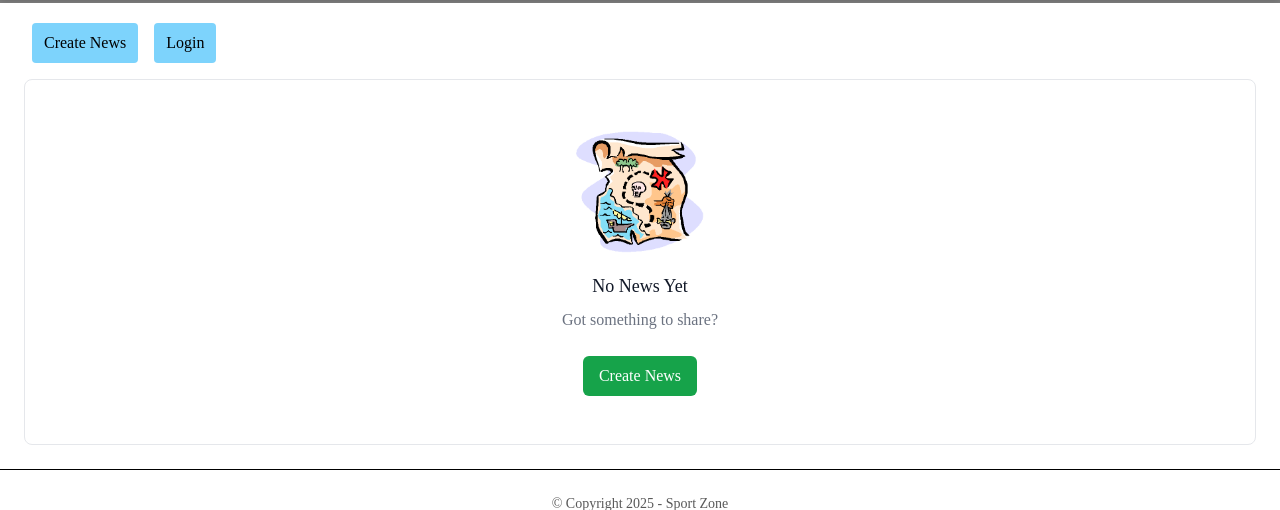
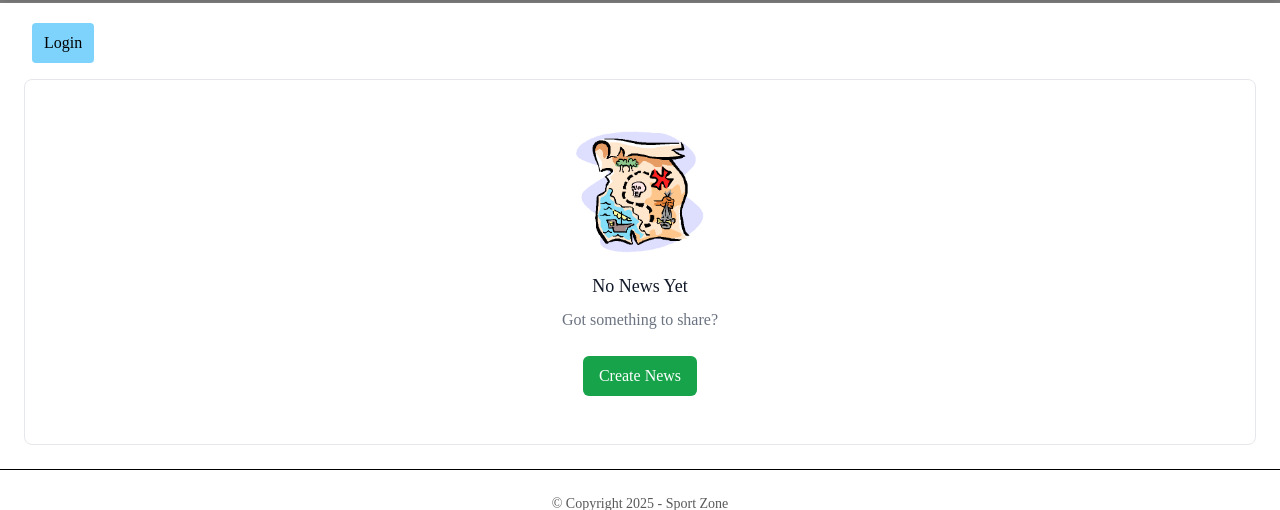
Before and after one commit to SehatinTubuhnya/sport-zone, a Django app: page /articles/ in a window 1280 px wide. Shown: the part 166-676 px from the top of the page. Run offline with Django 5.2, Linux system fonts and the light colour scheme; data that the repository does not hold is empty; some libraries are stand-ins or nearby versions.

Commit message:
something

```diff
--- a/account/templates/login.html
+++ b/account/templates/login.html
@@ -42,7 +42,7 @@
 
       <p class="text-center text-sm text-gray-600 mt-6">
         Don't have an account?
-        <a href="#" class="font-medium text-black hover:underline">
+        <a href="{% url 'account:register' %}" class="font-medium text-black hover:underline">
           Register here.
         </a>
       </p>
--- a/account/templates/register.html
+++ b/account/templates/register.html
@@ -49,7 +49,7 @@
 
       <p class="text-center text-sm text-gray-600 mt-6">
         Already have an account?
-        <a href="#" class="font-medium text-black hover:underline">
+        <a href="{% url 'account:login' %}" class="font-medium text-black hover:underline">
           Login here.
         </a>
       </p>
--- a/article/templates/article.html
+++ b/article/templates/article.html
@@ -34,7 +34,8 @@
 
   <!-- erase this later -->
   <div class="flex flex col items-center justify left mb-4">
-    <button id="create" class="bg-sky-300 hover:bg-sky-500 px-3 py-2 rounded transition-colors mx-2">Create News</button>
+
+    <div id="create"></div>
     {% if user.is_authenticated %}
     <a href="{% url 'account:logout' %}"><button id="logout" class="bg-sky-300 hover:bg-sky-500 px-3 py-2 rounded transition-colors mx-4">Logout</button></a>
     <h1>User : {{ username }}</h1>
@@ -135,10 +136,10 @@
     const refresh = document.getElementById('refresh');
     const confirmDelete = document.getElementById('confirmDelete');
     const submitEdit = document.getElementById('submitEdit');
+    const createBtn = document.getElementById('create');
 
     // temporaryDOM, erase later
     const logoutBtn = document.getElementById('logout');
-    const createBtn = document.getElementById('create');
 
     // State Variables
     let activeFilter = 'all';
@@ -168,7 +169,7 @@
     function buildNewsCardElement(news) {
       const data = news.fields
       const articleElement = document.createElement('article');
-      articleElement.className = 'bg-white border border-gray-200 hover:shadow-lg transition-shadow duration-300 overflow-hidden flex flex-col h-full';
+      articleElement.className = 'bg-white border border-gray-200 hover:shadow-lg transition-shadow duration-300 overflow-hidden flex flex-col h-full transition-transform duration-300 hover:-translate-y-2';
 
       const detailLink = `{% url 'article:show_detail' '00000000-0000-0000-0000-000000000000' %}`.replace('00000000-0000-0000-0000-000000000000', news.pk);
       const editLink = `{% url 'article:edit_article' '00000000-0000-0000-0000-000000000000' %}`.replace('00000000-0000-0000-0000-000000000000', news.pk);
@@ -238,6 +239,10 @@
       featuredGridContainer.innerHTML = '';
       hotGridContainer.innerHTML = '';
       exploreGridContainer.innerHTML = '';
+      createBtn.innerHTML = `
+        <div class="m-4 rounded">
+
+        </div>`
       articles.forEach(news => {
         const cardElement = buildNewsCardElement(news);
         if (news.fields.is_featured) {
```
Also changed, not shown: article/templates/news_detail.html (+4 -3 lines).
